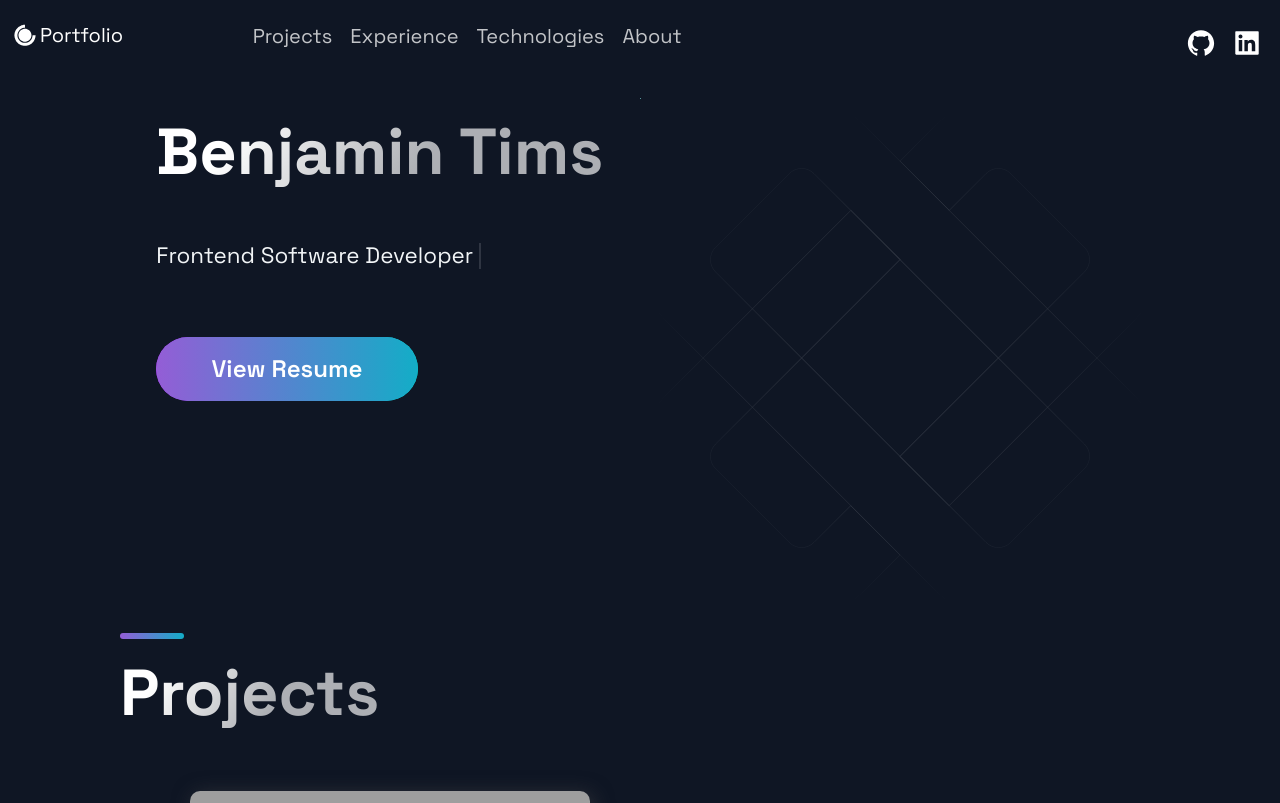
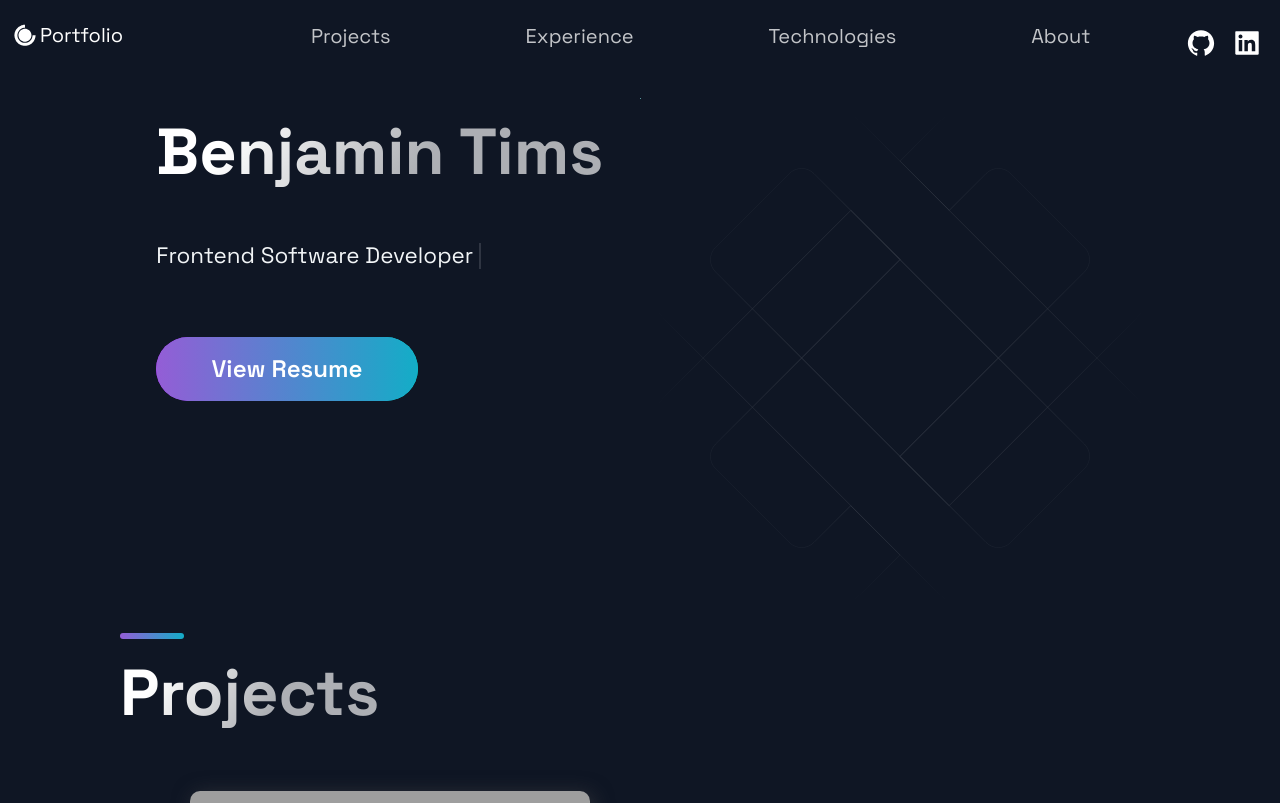
Before and after one commit to btims512/Portfolio_website, a Next.js app: page / in a window 1280 px wide. Shown: the top 803 px of the page. Built offline with nearby package versions, Linux system fonts and the light colour scheme; grey boxes are pictures that could not be loaded.

Commit message:
header fixed

```diff
--- a/src/components/Header/HeaderStyles.js
+++ b/src/components/Header/HeaderStyles.js
@@ -31,11 +31,12 @@ export const Div1 = styled.div`
   }
 `;
 export const Div2 = styled.div`
-  grid-area: 1 / 2 / 2 / 4;
+  grid-area: 1 / 2 / 2 / 6;
   display: flex;
   justify-content: space-around;
   @media ${(props) => props.theme.breakpoints.sm} {
-    grid-area: 2 / 2 / 3 / 5;
+    grid-area: 2 / 2 / 3 / 6;
+    margin-right: 46px;
   }
 `;
 export const Div3 = styled.div`
```
